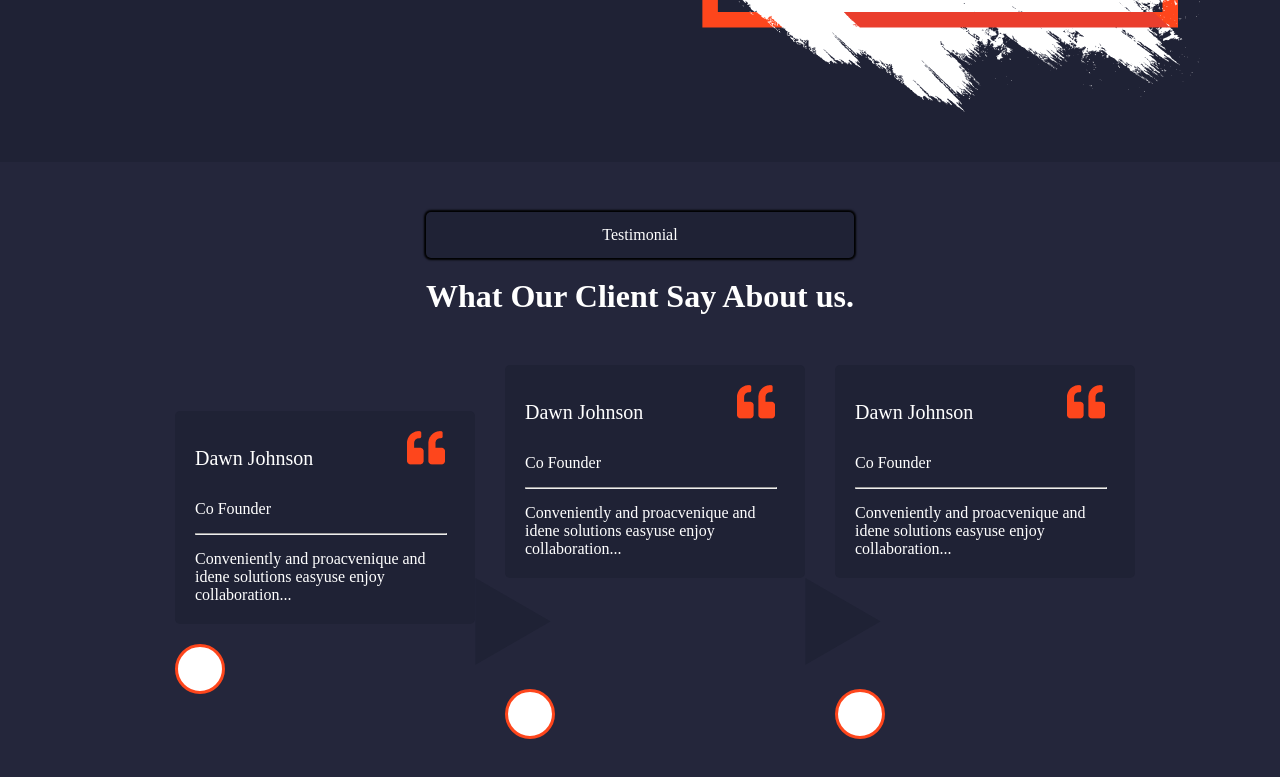
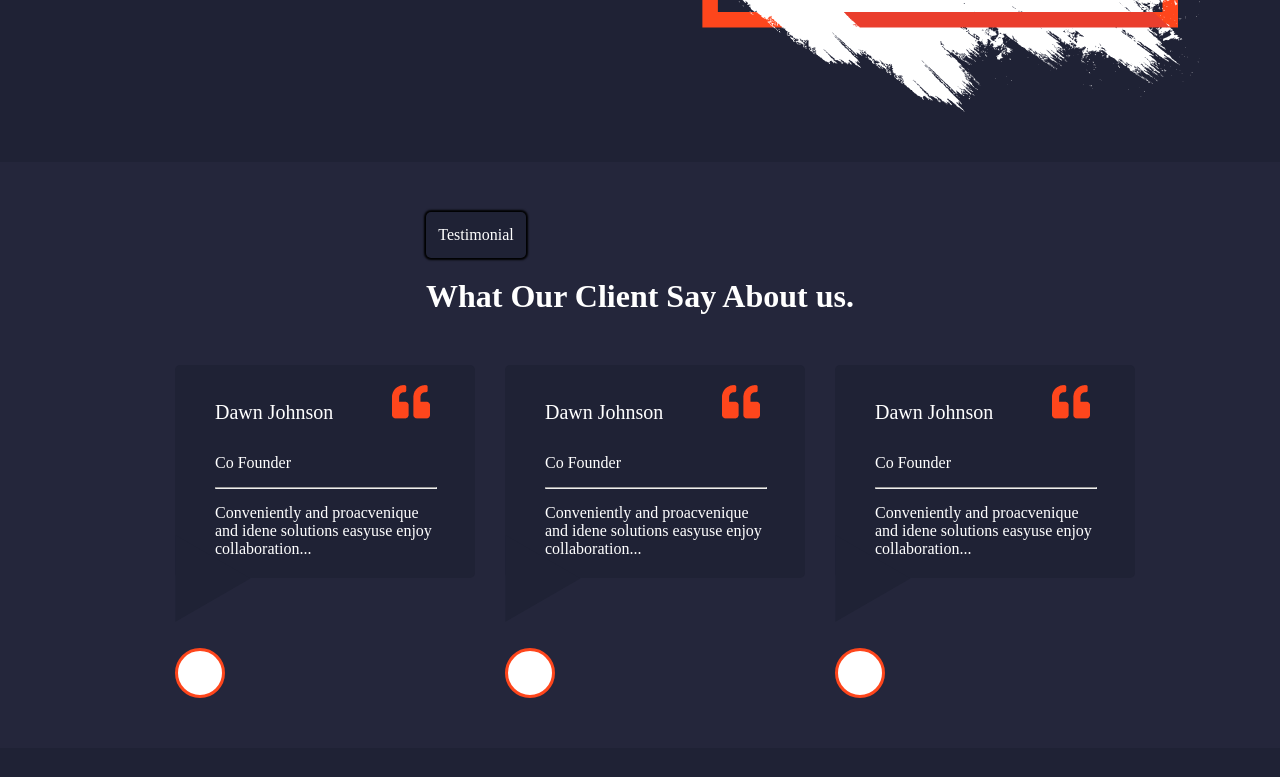
Before and after one commit to MarinaHlazunova/test-project2, a plain HTML site: page index.html in a window 1280 px wide. Shown: the part 3869-4646 px from the top of the page. After the commit the page ends 4617 px from the top, so only its background shows below. Drawn offline with Linux system fonts and the light colour scheme.

Commit message:
make butoon in section-6

```diff
--- a/index.html
+++ b/index.html
@@ -274,14 +274,14 @@
       <div>
         <a class="button-section-6" href="#">Testimonial</a>
 
-      <h2 class="our-work-services"> What Our Client Say About us. </h2></div>
+        <h2 class="our-work-services"> What Our Client Say About us. </h2></div>
   </div>
 
   <div class="pictures-section-6">
 
   <div>
    <div class="section-1-in-section-6">
-
+    <img src="img/dark-arrow.png" alt="dark-arrow" class="dark-arrow-6">
     <div class="section-6_text">
      <div><span class="comp">Dawn Johnson</span>
     <img src="img/quotes.png" alt="quotes"class="img6"></div>
@@ -289,32 +289,15 @@
         <hr>
         <span class="comp2">Conveniently and proacvenique and idene
         solutions easyuse enjoy collaboration... </span>
-    </div>
-   </div>
-   <div class="dark-arrow-6"><img src="img/dark-arrow.png" alt="dark-arrow"></div>
+
+  </div>
+  </div>
   <div class="circle-btn"href="#"></div>
 </div>
 
 <div>
   <div class="section-1-in-section-6">
-
-   <div class="section-6_text">
-    <div><span class="comp">Dawn Johnson</span>
-   <img src="img/quotes.png" alt="quotes"class="img6"></div>
-       <span class="comp1">Co Founder</span>
-       <hr>
-       <span class="comp2">Conveniently and proacvenique and idene
-       solutions easyuse enjoy collaboration... </span>
-   </div>
-  </div>
-  <img src="img/dark-arrow.png" alt="dark-arrow">
- <div class="circle-btn"href="#"></div>
-</div>
-
-
-<div>
-  <div class="section-1-in-section-6">
-
+   <img src="img/dark-arrow.png" alt="dark-arrow" class="dark-arrow-6">
    <div class="section-6_text">
     <div><span class="comp">Dawn Johnson</span>
    <img src="img/quotes.png" alt="quotes"class="img6"></div>
@@ -323,9 +306,25 @@
        <span class="comp2">Conveniently and proacvenique and idene
        solutions easyuse enjoy collaboration... </span>
 
-  </div>
-  </div>
-    <img src="img/dark-arrow.png" alt="dark-arrow">
+ </div>
+ </div>
+ <div class="circle-btn"href="#"></div>
+</div>
+
+
+<div>
+  <div class="section-1-in-section-6">
+   <img src="img/dark-arrow.png" alt="dark-arrow" class="dark-arrow-6">
+   <div class="section-6_text">
+    <div><span class="comp">Dawn Johnson</span>
+   <img src="img/quotes.png" alt="quotes"class="img6"></div>
+       <span class="comp1">Co Founder</span>
+       <hr>
+       <span class="comp2">Conveniently and proacvenique and idene
+       solutions easyuse enjoy collaboration... </span>
+
+ </div>
+ </div>
  <div class="circle-btn"href="#"></div>
 </div>
 
--- a/style.css
+++ b/style.css
@@ -482,6 +482,7 @@ p{
  }
 
  .button-section-6{
+  width: 100px;
   justify-content: center;
   display: flex;
   margin-top: 50px;
@@ -511,7 +512,7 @@ p{
   margin-left: 30px;
   max-width: 300px;
   background-color:#1F2235;
-  padding: 20px;
+  padding: 20px 40px;
   box-sizing:border-box;
   border-radius:5px;
   justify-content: center;
@@ -526,14 +527,14 @@ p{
   margin-top: 10px;
 }
 .img6{
-  padding-left: 90px;
+  padding-left: 55px;
 }
 .comp1{
   font-size: 16px;
   margin-top: 30px;
 }
 hr{
-  width: 250px;
+  width: 220px;
   margin-top: 15px;
 }
 .comp2{
@@ -561,12 +562,10 @@ hr{
   justify-content: center;
 }*/
 .dark-arrow-6{
-  margin-top: -45;
-  margin-left: 30px;
-  display: flex;
-  position: absolute;
-  z-index: -1;
-
+ margin-top: 150px;
+ margin-left: -40px;
+ position: absolute;
+ z-index: 1px;
 }
 .circle-btn{
   background-color:#FFFFFF;
@@ -576,7 +575,7 @@ hr{
   padding-top: 13px;
   width: 50px;
   height: 50px;
-  margin-top: 20px;
+  margin-top: 70px;
   margin-left: 30px;
 }
 .circle-btn:hover{
```
